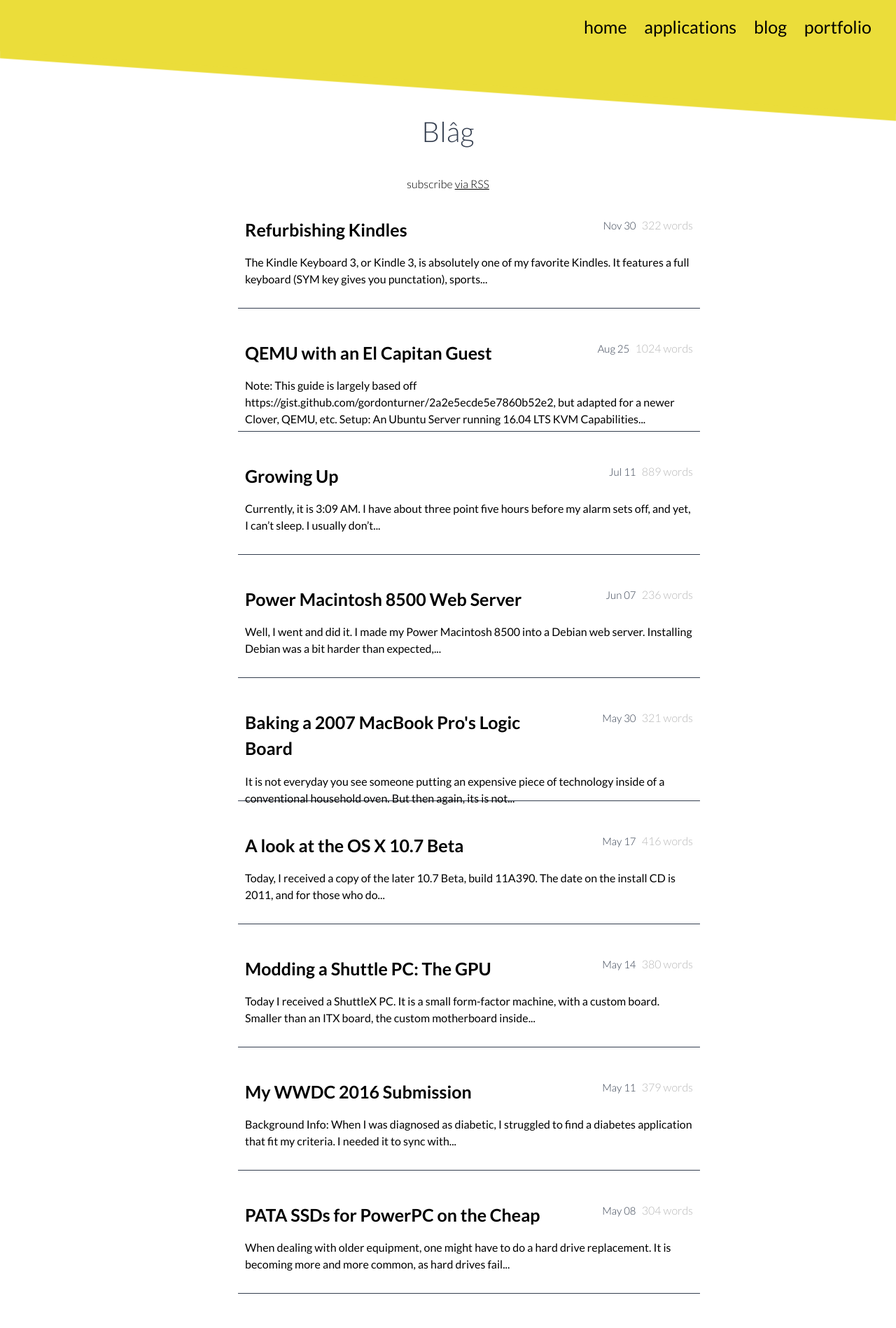
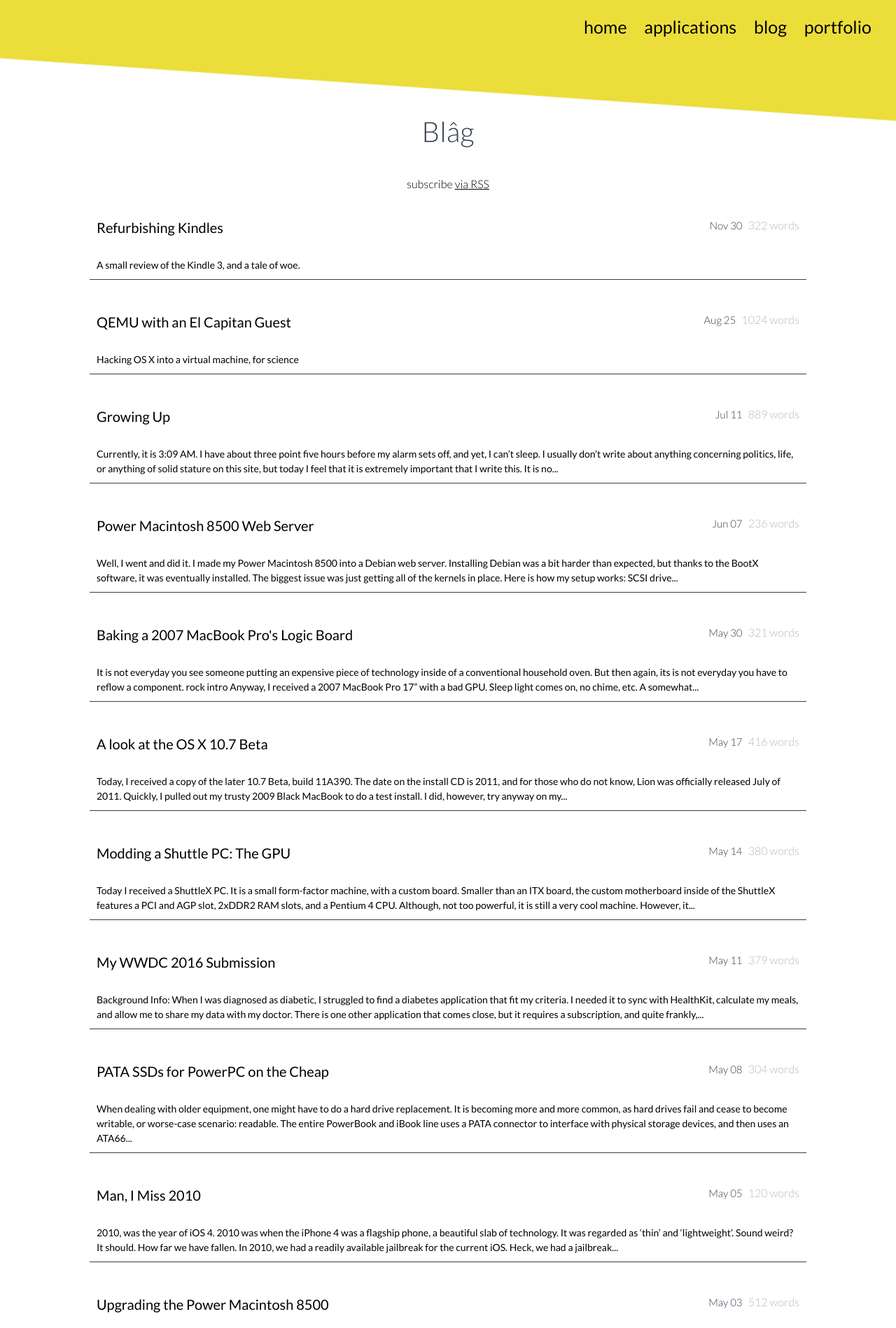
Before and after one commit to 128keaton/.com, a Jekyll site: the page built from _pages/blog.html, in a window 1280 px wide. Shown: the top 1898 px of the page at 70% size. Built offline with Jekyll 4.4.1, drawn with Linux system fonts in a browser that asks for light colours; nearby versions of some CDN libraries; some of the changed text lies outside the part shown.

Commit message:
Finalized blog styling

```diff
--- a/_pages/blog.html
+++ b/_pages/blog.html
@@ -1,6 +1,6 @@
 ---
 layout: default
-title:  "Blog"
+title: "Blog"
 permalink: /blog/
 weight: 2
 ---
@@ -22,7 +22,7 @@ weight: 2
                 <span class="post-word-count">{{ post.content | number_of_words }} words</span>
             </div>
             <div class="post-text">
-                <p>{{ post.content | strip_html | truncatewords:25}}</p>
+                {% if post.description %} {{ post.description }} {% else %} {{ post.content | strip_html | truncatewords: 55 }} {% endif %}
             </div>
 
         </div>
--- a/_posts/2015-02-25-baking-an-imacs-graphics-card.md
+++ /dev/null
@@ -1,28 +0,0 @@
----
-layout: post
-status: publish
-published: true
-title: Baking an iMac's graphics card.
-author:
-  display_name: Keaton
-  login: Keaton
-  email: keaton.burleson@gmail.com
-  url: ''
-author_login: Keaton
-author_email: keaton.burleson@gmail.com
-wordpress_id: 375
-wordpress_url: http://www.keatonburleson.com/?p=375
-date: '2015-02-25 10:00:56 -0600'
-date_gmt: '2015-02-25 16:00:56 -0600'
-categories:
-- Engineering
-tags: []
-comments: []
----
-Ok, full confession, I did this about a year ago. A client called me up and told me their iMac wasn't booting. I went over, took a look and noticed the symptoms of a bad graphics card. Uh oh. I told them the diagnosis and explained that there was a possibility that it could be fixed, but it would be risky and costly (my services).
-
-Fortunately, they are the type of people who buy a new car when the time comes to change the oil, so they set the iMac aside and got a new 27 inch iMac 'knife'. I came back later to do a check up on their current iMac, and noticed the old one in the corner. I asked if they were going to sell it, but they actually said I could have it.
-
-I brought it home and began disassembling. I followed an excellent iFixit guide and got the graphics card out of the machine. Next I did some research, and learned that reflowing a card is a good way to get it working. The 'sweet spot' for my card was 400F for about ten minutes. I then let it rest for another ten, and then back in at 400F for another ten. I reassembled the machine, taking care to put everything back. I fired it up and lo and behold, it worked.
-
-<p class="exerpt-base"> Warning: If you do this, I'm not responsible for your computer breaking. Also, its not generally wise to use the oven as a reflow oven, get a cheap toaster oven. That is all</p>
--- a/_posts/2016-08-25-qemu-with-an-el-capitan-guest.markdown
+++ b/_posts/2016-08-25-qemu-with-an-el-capitan-guest.markdown
@@ -2,6 +2,7 @@
 layout: post
 title: "QEMU with an El Capitan Guest"
 date: "2016-08-25 16:26:08 -0500"
+description: "Hacking OS X into a virtual machine, for science"
 ---
 
 {% capture credit %}
--- a/_posts/2016-11-29-refurbishing-kindles.markdown
+++ b/_posts/2016-11-29-refurbishing-kindles.markdown
@@ -3,9 +3,16 @@ layout: post
 title: "Refurbishing Kindles"
 date: "2016-11-29 23:58:24 -0600"
 head-image: https://i.sli.mg/GzV0Gg.jpg
+description: "A small review of the Kindle 3, and a tale of woe."
 ---
 
-The Kindle Keyboard 3, or Kindle 3, is absolutely one of my favorite Kindles. It features a full keyboard (SYM key gives you punctation), sports a Linux kernel (you can actually run Debian on them), easily jailbreakable, weighted properly, and has physical page buttons. They are one of the last easily serviceable e-readers from Amazon.
+The Kindle Keyboard 3, or Kindle 3, is absolutely one of my favorite Kindles.
+
+
+It features a full keyboard (SYM key gives you punctation), sports a Linux kernel (you can actually run Debian on them), easily jailbreakable, weighted properly, and has physical page buttons.
+
+
+They are one of the last easily serviceable e-readers from Amazon.
 
 They are very cheap on eBay and are still able to sync with your Amazon account easily, some of the special models even have 3G. Having 3G is especially handy since you now have a remote terminal with Debian. SSH into any server on the fly! The one fatal flaw the device has is the screen. While it isn't too expensive to replace ($25), you have to dissassemble the entire device. Thankfully, there are only two screws and one ribbon cable, plus prying off the snap-on plastic back. [iFixit](https://www.ifixit.com/Guide/Kindle+3+Screen+Replacement/29843) has you covered. My only tips are, just undo the orange ribbon cable (see photo).
 ![:D](https://d3nevzfk7ii3be.cloudfront.net/igi/YJW3xKyWIxFHOucJ.medium)
--- a/_sass/_post.scss
+++ b/_sass/_post.scss
@@ -24,14 +24,17 @@
 .rss-subscribe a {
     color: black;
 }
-.social .post-title{
-  color: $background-color!important;
+
+.social .post-title {
+    color: $background-color!important;
 }
 
 .post-list {
-    width: 50%;
+    width: 80%;
     list-style: none;
     margin: 25px auto 0;
+    -webkit-margin-before: 0em !important;
+-webkit-padding-start: 0px;
 }
 
 .post-list li {
@@ -42,14 +45,12 @@
 .post-preview {
     border-bottom: 1px solid $background-color;
     width: 100%;
-    height: 120px;
     padding: 10px;
+    box-sizing: border-box;
 }
 
 .post-link {
-    font-size: 25px;
-    font-weight: bold;
-    border-radius: 7px;
+    font-size: 20px;
     text-decoration: none;
     color: black;
 }
@@ -86,8 +87,9 @@
 .post-text {
     display: block;
     width: 100%;
-    height: 50px;
-    float: left;
+    height: 80%;
+    margin-top: 58px;
+    font-size: 14px;
 }
 
 .post-tag {
@@ -102,39 +104,40 @@
         width: 95%!important;
         padding: 0;
         margin: 0 auto;
-
     }
 
-.post-preview{
-  height: 180px;
-}
-.post-text{
-  white-space: normal!important;
-  /* CSS3 */
-  white-space: -moz-pre-wrap;
-  /* Firefox */
-  white-space: -pre-wrap;
-  /* Opera <7 */
-  white-space: -o-pre-wrap;
-  /* Opera 7 */
-  word-wrap: normal!important;
-}
+    .post-preview {
+        width: 80%;
+        padding: 0 !important;
+        margin: 0 auto;
+        height: auto;
+        min-height: 50px;
+    }
+
+    .post-text {
+        display: none;
+    }
+
+    .meta {
+        width: 100%;
+        text-align: center;
+    }
 
     .post-link {
         white-space: nowrap;
         overflow: hidden;
-        width: 80%;
+        width: 100%;
         margin: 0 auto;
         text-align: center;
-        max-width: 100%;
         font-size: 0.9em!important;
     }
 
     .post-stuff {
         clear: both;
         display: block;
-        max-width: 80%;
+        width: 100%;
         position: relative;
+        text-align: center;
     }
 
     .post-title {
```
